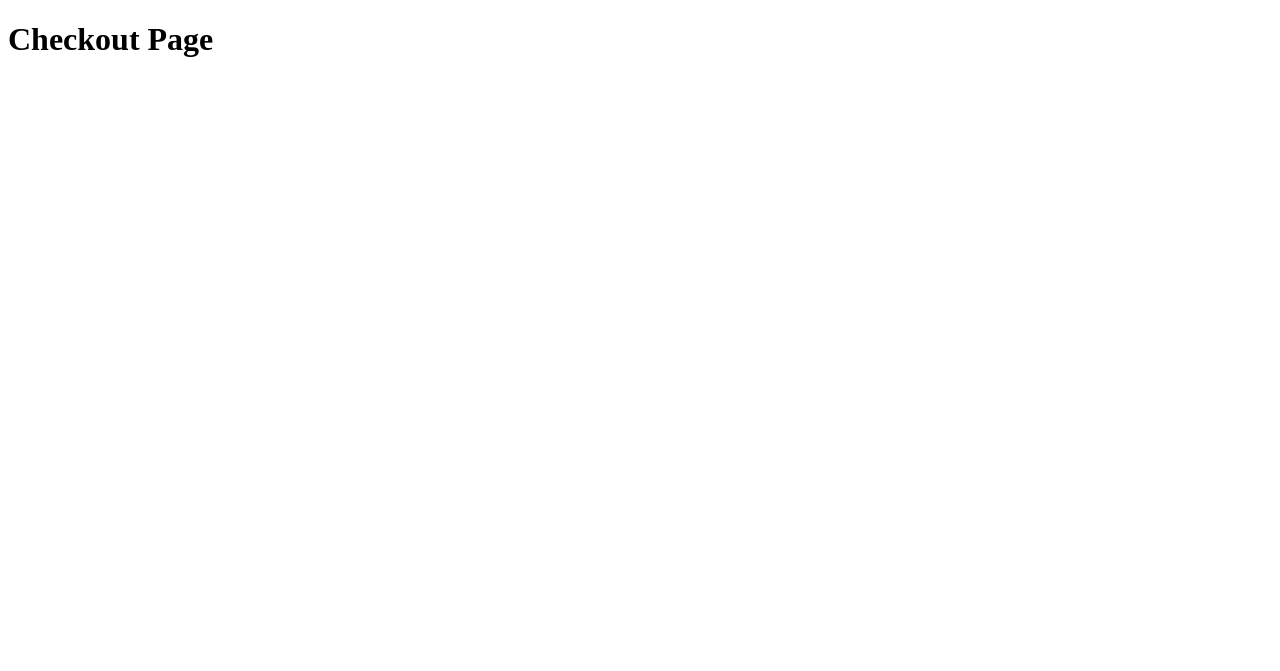
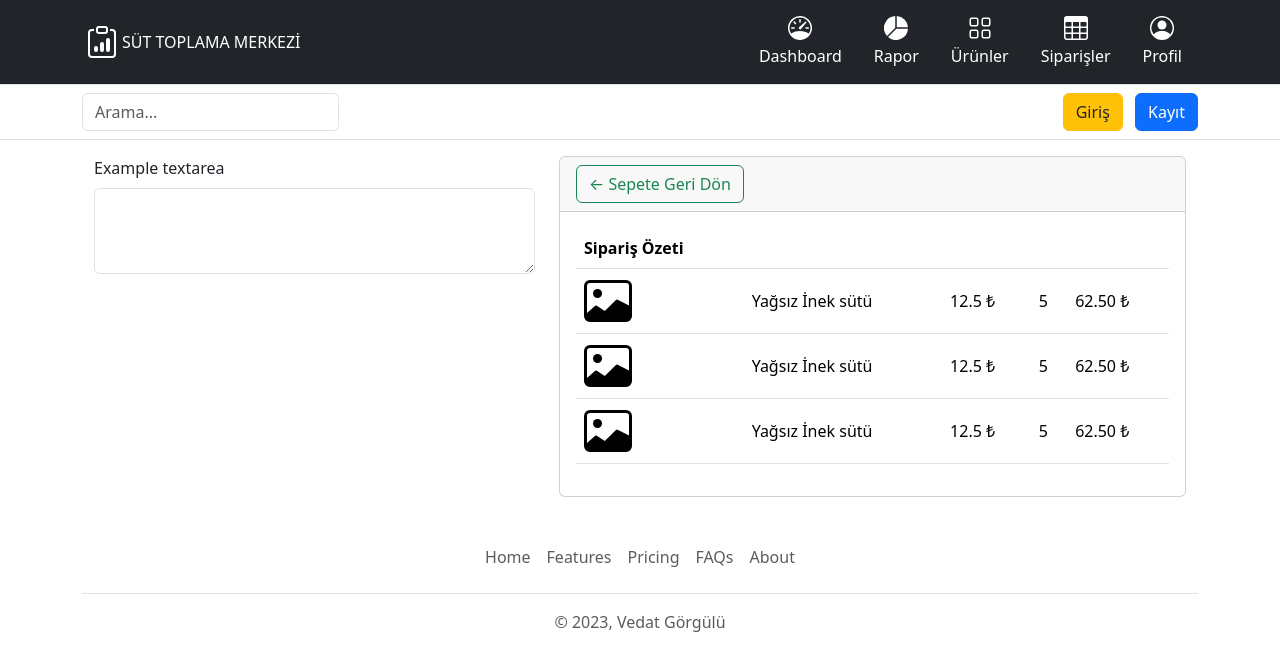
Before and after one commit to fatihbektas/suttoplamaapp, a Django app: page /store/checkout/ in a window 1280 px wide. Before the commit the part shown is almost empty. Shown: the top 671 px of the page. Run offline with Django 4.2, Linux system fonts and the light colour scheme; some libraries are stand-ins or nearby versions.

Commit message:
add checkout.html

```diff
--- a/store/templates/store/checkout.html
+++ b/store/templates/store/checkout.html
@@ -1,11 +1,66 @@
-<!DOCTYPE html>
-<html lang="en">
-<head>
-    <meta charset="UTF-8">
-    <meta name="viewport" content="width=device-width, initial-scale=1.0">
-    <title>Document</title>
-</head>
-<body>
-    <h1>Checkout Page</h1>
-</body>
-</html>
+{% extends 'base.html' %}
+{% load static %}
+
+{% block content %}
+  <div class="container">
+    <div class="row">
+      <div class="col-lg-5">
+        <div class="mb-3">
+          <label for="exampleFormControlTextarea1" class="form-label">Example textarea</label>
+          <textarea class="form-control" id="exampleFormControlTextarea1" rows="3"></textarea>
+        </div>
+      </div>
+      <div class="col-lg-7">
+        <div class="card">
+          <div class="card-header">
+            <a href="{% url 'store:shopping-cart' %}" class="btn btn-outline-success">&#x2190; Sepete Geri Dön</a>
+          </div>
+          <div class="card-body">
+            <div class="table-responsive">
+              <table class="table table-hover align-middle">
+                <thead>
+                  <tr>
+                    <th scope="col">Sipariş Özeti</th>
+                    <th scope="col"></th>
+                    <th scope="col"></th>
+                    <th scope="col"></th>
+                    <th scope="col"></th>
+                  </tr>
+                </thead>
+                <tbody>
+                  <tr>
+                    <td>
+                      <img src="{% static 'icons/item-image.svg' %}" />
+                    </td>
+                    <td>Yağsız İnek sütü</td>
+                    <td>12.5 ₺</td>
+                    <td>5</td>
+                    <td>62.50 ₺</td>
+                  </tr>
+                  <tr>
+                    <td>
+                      <img src="{% static 'icons/item-image.svg' %}" />
+                    </td>
+                    <td>Yağsız İnek sütü</td>
+                    <td>12.5 ₺</td>
+                    <td>5</td>
+                    <td>62.50 ₺</td>
+                  </tr>
+                  <tr>
+                    <td>
+                      <img src="{% static 'icons/item-image.svg' %}" />
+                    </td>
+                    <td>Yağsız İnek sütü</td>
+                    <td>12.5 ₺</td>
+                    <td>5</td>
+                    <td>62.50 ₺</td>
+                  </tr>
+                </tbody>
+              </table>
+            </div>
+          </div>
+        </div>
+      </div>
+    </div>
+  </div>
+{% endblock %}
```
Also changed, not shown: store/templates/store/shopping-cart.html (+14 -8 lines).
